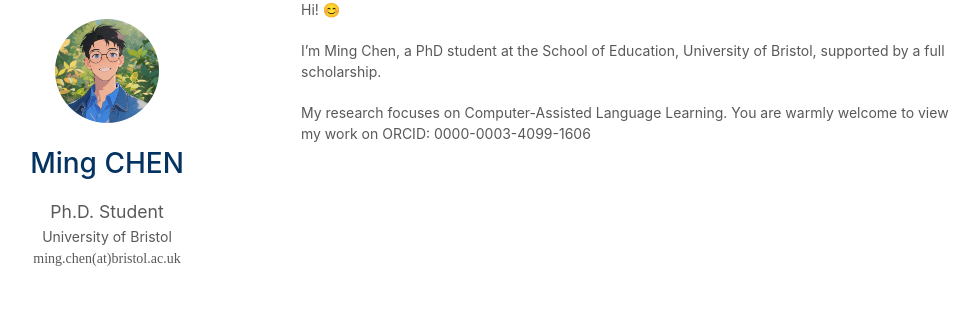
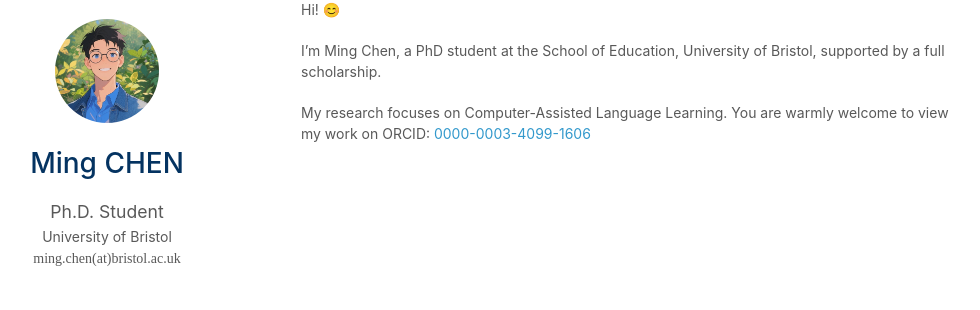
Before and after one commit to EricMingChen/EricMingChen.github.io, a Jekyll site: the page built from index.md, in a window 1280 px wide. Shown: the part 115-425 px from the top of the page, without its empty margins (169-1149 px from the left). Built offline with Jekyll 4.4.1, drawn with Linux system fonts in a browser that asks for light colours; a style sheet for code colours, icons or effects is not loaded; part of the change alters nothing that is shown.

```diff
--- a/index.md
+++ b/index.md
@@ -8,4 +8,4 @@ Hi! 😊
 
 I’m Ming Chen, a PhD student at the School of Education, University of Bristol, supported by a full scholarship.
 
-My research focuses on Computer-Assisted Language Learning. You are warmly welcome to view my work on ORCID: 0000-0003-4099-1606
+My research focuses on Computer-Assisted Language Learning. You are warmly welcome to view my work on ORCID: [0000-0003-4099-1606](https://orcid.org/0000-0003-4099-1606)
```
